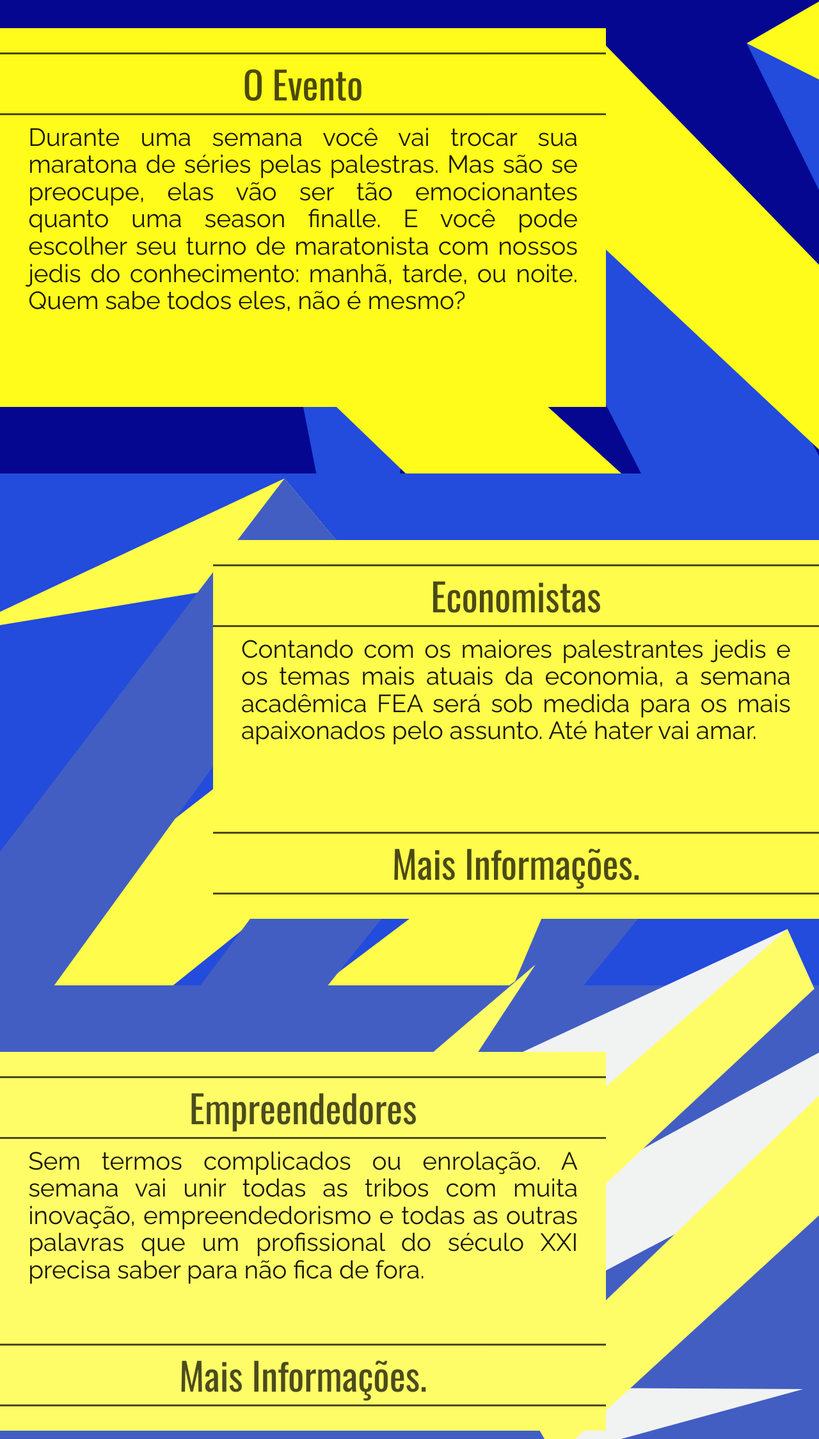
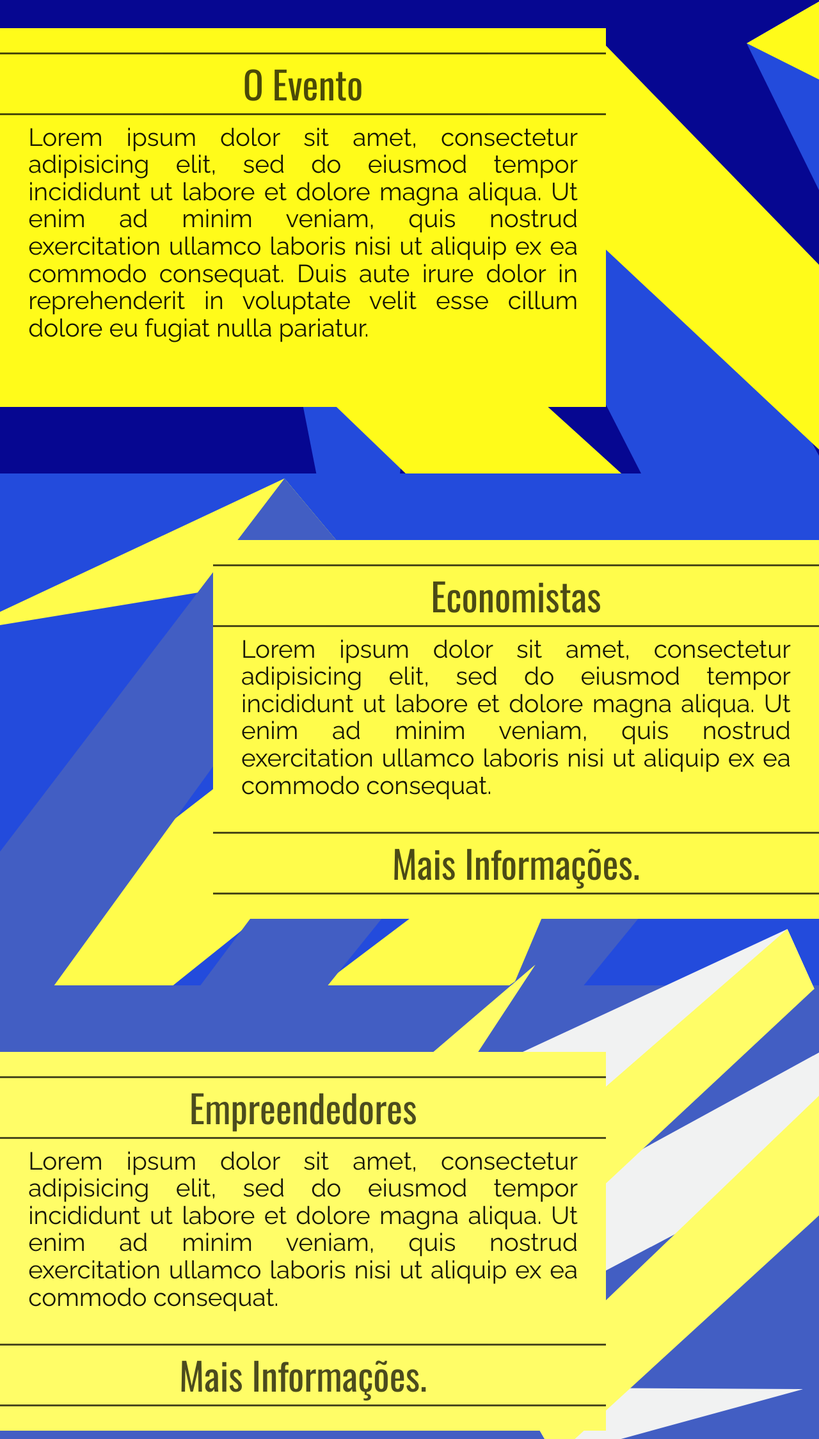
Before and after one commit to gabrielsmorais/semanaEconomia, a plain HTML site: page index.html in a window 1280 px wide. Shown: the part 860-3109 px from the top of the page at 64% size. Drawn offline with nearby package versions, Linux system fonts and the light colour scheme; a script that the page names is missing.

Commit message:
vsetembro

```diff
--- a/index.html
+++ b/index.html
@@ -44,7 +44,7 @@
             </h2>
           </div>
           <div class="textObjective">
-            <h5> Durante uma semana você vai trocar sua maratona de séries pelas palestras. Mas são se preocupe, elas vão ser tão emocionantes quanto uma season finalle. E você pode escolher seu turno de maratonista com nossos jedis do conhecimento: manhã, tarde, ou noite. Quem sabe todos eles, não é mesmo?</h5>
+            <h5>Lorem ipsum dolor sit amet, consectetur adipisicing elit, sed do eiusmod tempor incididunt ut labore et dolore magna aliqua. Ut enim ad minim veniam, quis nostrud exercitation ullamco laboris nisi ut aliquip ex ea commodo consequat. Duis aute irure dolor in reprehenderit in voluptate velit esse cillum dolore eu fugiat nulla pariatur.</h5>
           </div>
         </div>
       </div>
@@ -64,7 +64,7 @@
               </h2>
             </div>
             <div class"textEconomy">
-              <h5>Contando com os maiores palestrantes jedis e os temas mais atuais da economia, a semana acadêmica FEA será sob medida para os mais apaixonados pelo assunto. Até hater vai amar. </h5>
+              <h5>Lorem ipsum dolor sit amet, consectetur adipisicing elit, sed do eiusmod tempor incididunt ut labore et dolore magna aliqua. Ut enim ad minim veniam, quis nostrud exercitation ullamco laboris nisi ut aliquip ex ea commodo consequat.</h5>
             </div>
             <a href="page2.html" target="_self"><div class="button">
               <h2 class="h2Bottom">Mais Informações.</a></h2>
@@ -88,7 +88,7 @@
           </h2>
         </div>
         <div class="textEntrepe">
-          <h5>Sem termos complicados ou enrolação. A semana vai unir todas as tribos com muita inovação, empreendedorismo e todas as outras palavras que um profissional do século XXI precisa saber para não fica de fora. </h5>
+          <h5>Lorem ipsum dolor sit amet, consectetur adipisicing elit, sed do eiusmod tempor incididunt ut labore et dolore magna aliqua. Ut enim ad minim veniam, quis nostrud exercitation ullamco laboris nisi ut aliquip ex ea commodo consequat.</h5>
         </div>
         <a href="page2.html" target="_self"><div class="button">
             <h2 class="h2Bottom">Mais Informações.</a></h2>
```
Also changed, not shown: page2.html (+1 -1 lines), 1 other file.
